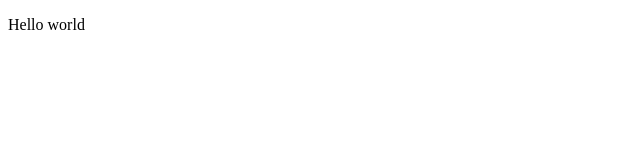
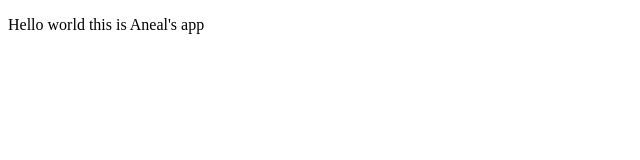
Before and after one commit to anealbening/applicationdemo, a React (Create React App) app: page / in a window 1280 px wide. Shown: the top 160 px of the page, without its empty margins (0-640 px from the left). Built offline with nearby package versions, Linux system fonts and the light colour scheme.

Commit message:
Modified text at App.js

```diff
--- a/src/App.js
+++ b/src/App.js
@@ -2,7 +2,7 @@ import React from 'react'
 const App = () => {
   return (
     <div>
-      <p>Hello world</p>
+      <p>Hello world this is Aneal's app</p>
     </div>
   )
 }
```
